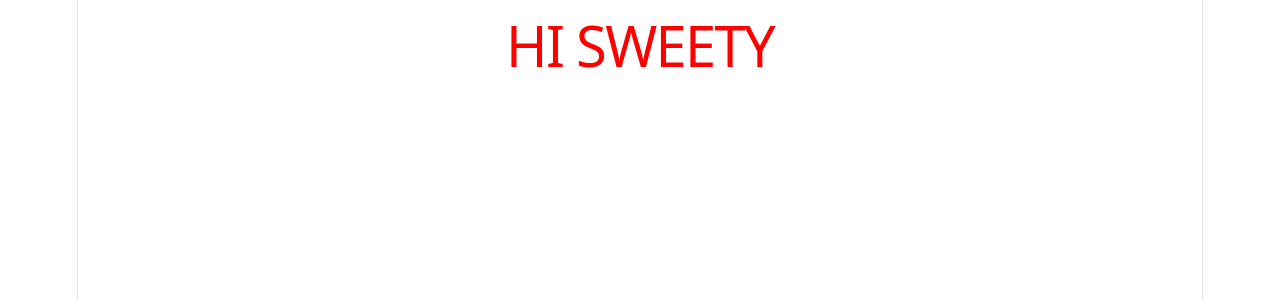
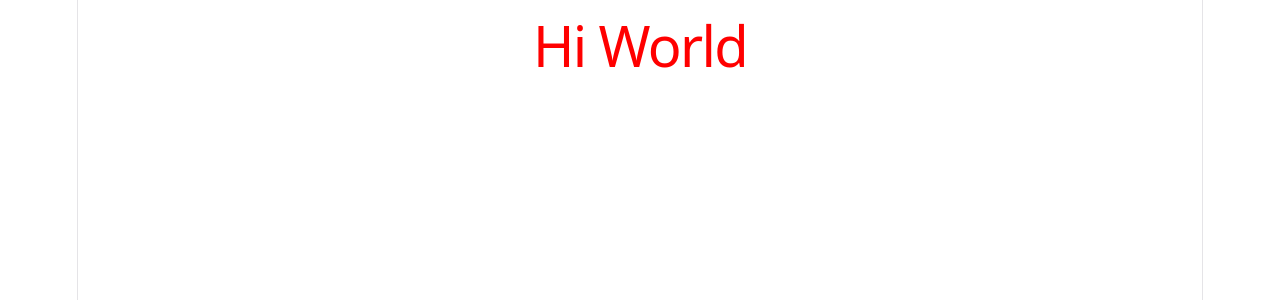
Before and after one commit to Saikiran-1913/Reactjs-new, a React (Vite) app: page / in a window 1280 px wide. Shown: the top 300 px of the page. Built offline with nearby package versions, Linux system fonts and the light colour scheme.

Commit message:
Change back to Hello World

```diff
--- a/src/App.jsx
+++ b/src/App.jsx
@@ -7,7 +7,7 @@ function App() {
 
   return (
     <>
-      <h1>HI SWEETY</h1>
+      <h1>Hi World</h1>
     </>
   )
 }
```
